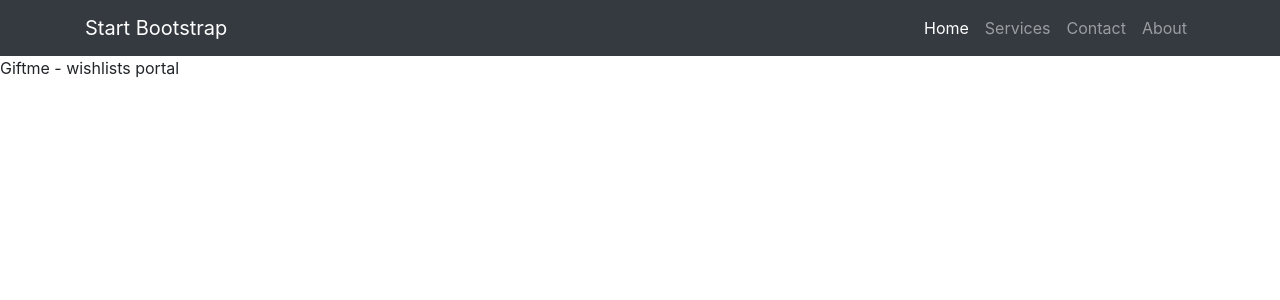
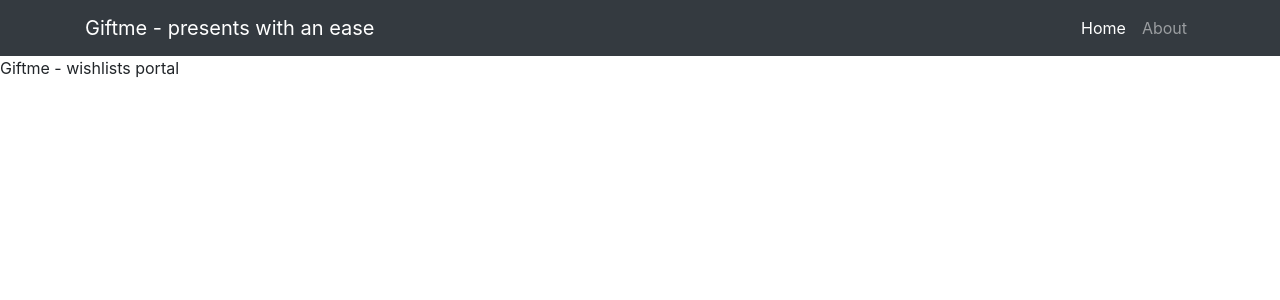
Before and after one commit to AndriiOshtuk/giftme, a Django app: page /wishlist/bootstrap/ in a window 1280 px wide. Shown: the top 300 px of the page. Run offline with Django 3.2, Linux system fonts and the light colour scheme; some libraries are stand-ins or nearby versions.

Commit message:
Navigation renamed

```diff
--- a/templates/base.html
+++ b/templates/base.html
@@ -22,7 +22,7 @@
   <!-- Navigation -->
   <nav class="navbar navbar-expand-lg navbar-dark bg-dark static-top">
     <div class="container">
-      <a class="navbar-brand" href="#">Start Bootstrap</a>
+      <a class="navbar-brand" href="#">Giftme - presents with an ease</a>
       <button class="navbar-toggler" type="button" data-toggle="collapse" data-target="#navbarResponsive" aria-controls="navbarResponsive" aria-expanded="false" aria-label="Toggle navigation">
         <span class="navbar-toggler-icon"></span>
       </button>
@@ -33,12 +33,12 @@
               <span class="sr-only">(current)</span>
             </a>
           </li>
-          <li class="nav-item">
+<!--           <li class="nav-item">
             <a class="nav-link" href="#">Services</a>
           </li>
           <li class="nav-item">
             <a class="nav-link" href="#">Contact</a>
-          </li>
+          </li> -->
           <li class="nav-item">
             <a class="nav-link" href="{% url 'wishlist:about-page'%}">About</a>
           </li>
```
